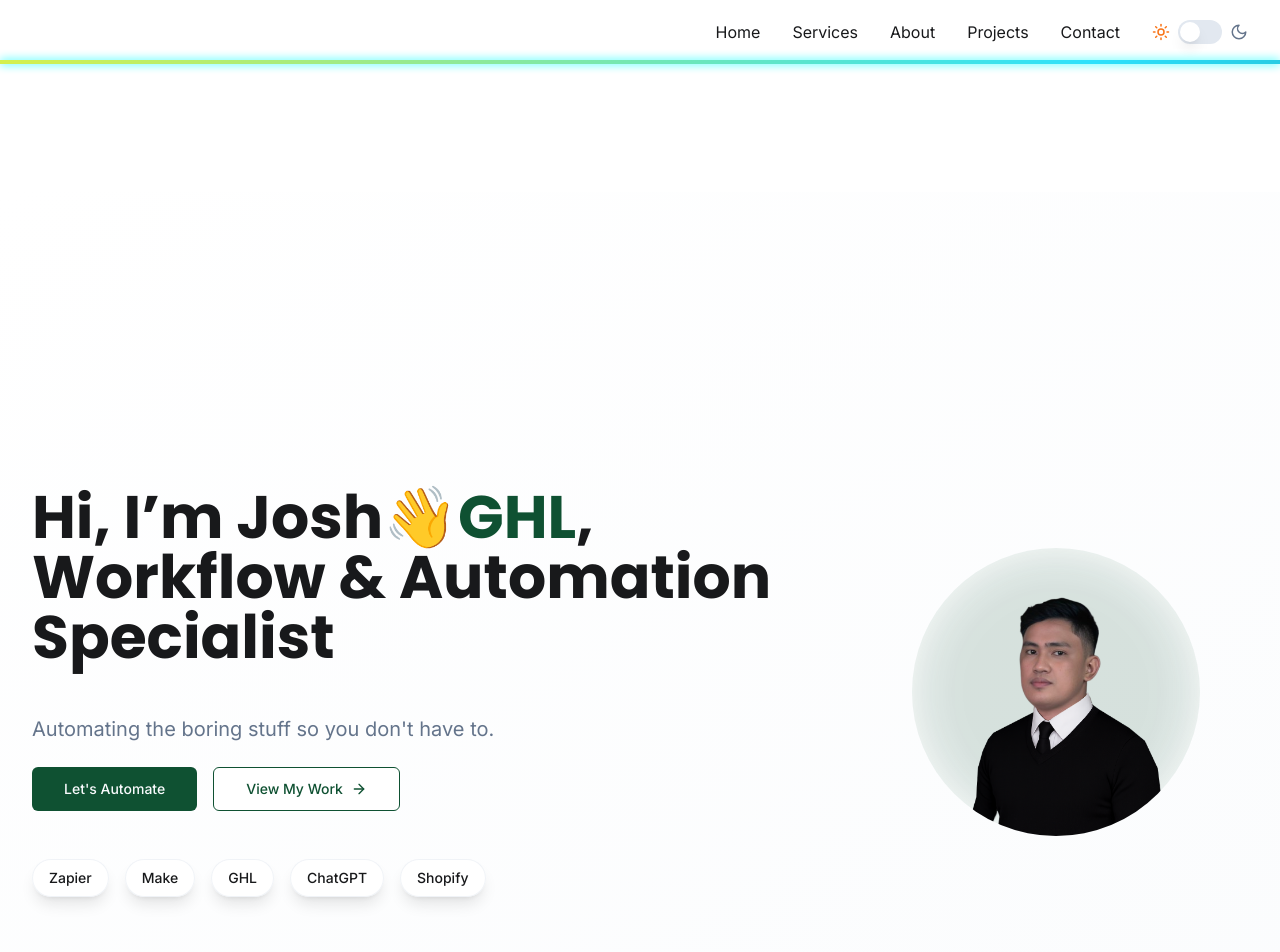
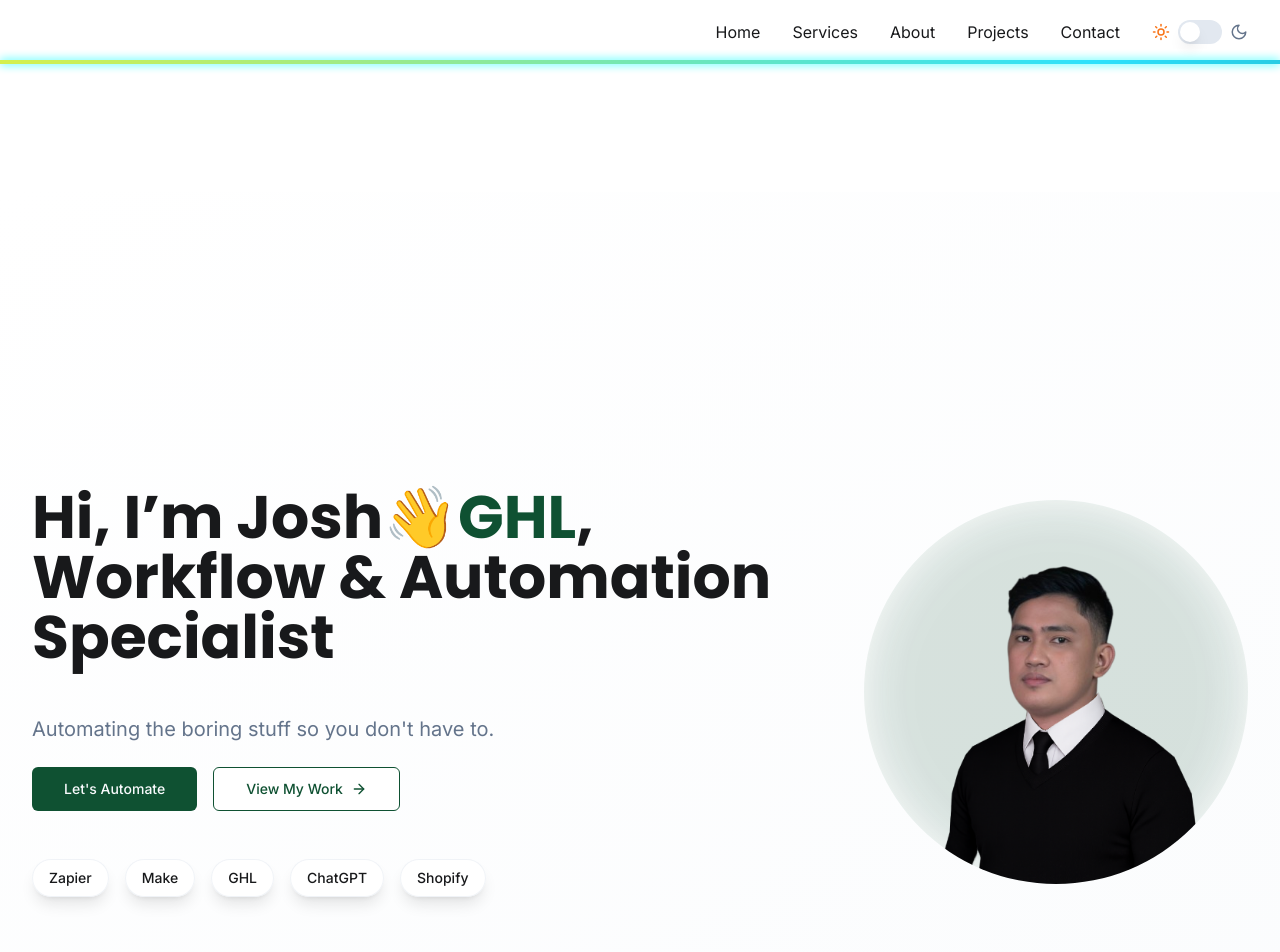
Before and after one commit to joshrzs/automate-joshua-flow, a React (Vite) app: page / in a window 1280 px wide. Shown: the top 952 px of the page. Built offline with nearby package versions, Linux system fonts and the light colour scheme.

Commit message:
Resizing

```diff
--- a/src/components/HeroSection.tsx
+++ b/src/components/HeroSection.tsx
@@ -84,9 +84,10 @@ const HeroSection = () => {
               </Tooltip>
             </div>
           </div>
+
           <div className="lg:w-1/3 relative">
-            <div
-              className="w-40 h-40 sm:w-56 sm:h-56 md:w-72 md:h-72 rounded-full overflow-hidden mx-auto animate-fade-in relative"
+          <div
+               className="w-56 h-56 sm:w-72 sm:h-72 md:w-96 md:h-96 rounded-full overflow-hidden animate-fade-in relative"
               style={{
                 animationDelay: '0.2s',
                 animation: 'floating 3s ease-in-out infinite'
```
